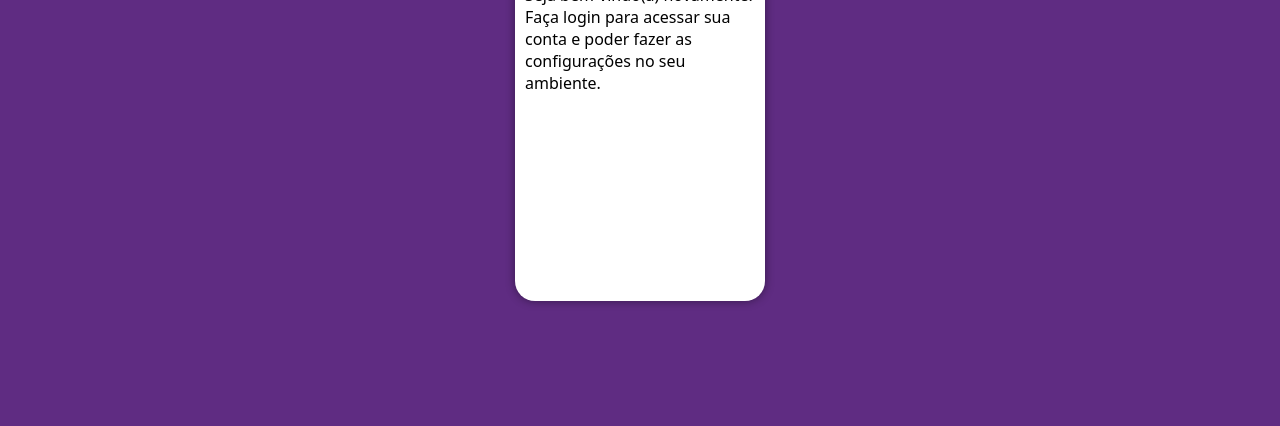
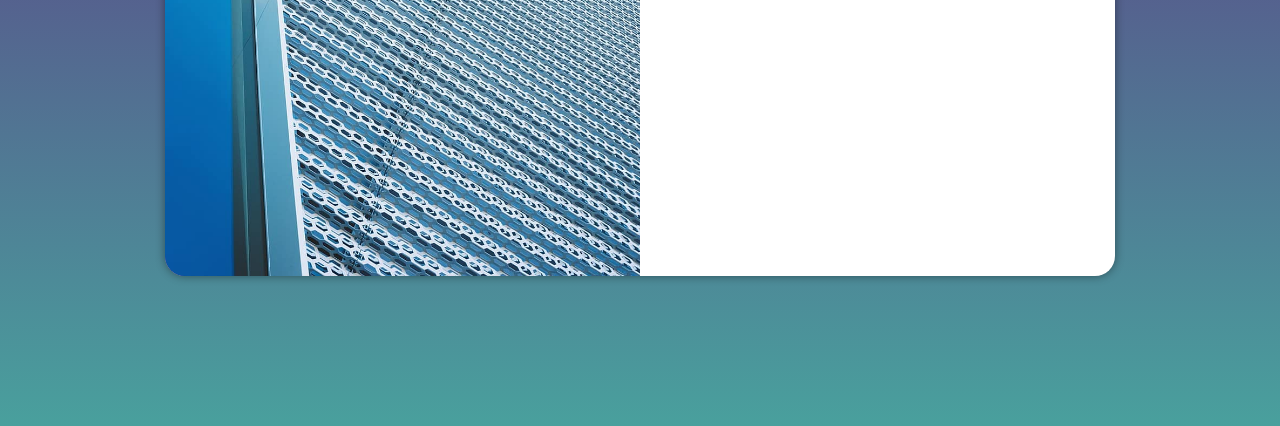
Before and after one commit to lucasmaxcrema/projeto-login, a plain HTML site: page index.html in a window 1280 px wide. Shown: the part 374-800 px from the top of the page. Drawn offline with Linux system fonts and the light colour scheme.

Commit message:
media query para outras telas

```diff
--- /dev/null
+++ b/estilos/media-query.css
@@ -0,0 +1,44 @@
+@charset "UTF-8";
+
+@media screen and (min-width: 768px) and (max-width: 992px) {
+
+    body {
+        background-image: linear-gradient(to top, #49a09d, #5f2c82);
+    }
+
+    section#login {
+        width: 80vw;
+    }
+
+    section#login > div#imagem {
+        float: left;
+        width: 30%;
+        height: 100%;
+    }
+
+    section#login > div#formulario {
+        float: right;
+        width: 70%;
+    }
+}
+
+@media screen and (min-width: 992px) {
+    body {
+        background-image: linear-gradient(to top, #49a09d, #5f2c82);
+    }
+
+    section#login {
+        width: 950px;
+    }
+
+    section#login > div#imagem {
+        float: left;
+        width: 50%;
+        height: 100%;
+    }
+
+    section#login > div#formulario {
+        float: right;
+        width: 50%;
+    }
+}
--- a/estilos/style.css
+++ b/estilos/style.css
@@ -33,21 +33,23 @@ section#login {
 
     background-color: white;
     width: 250px;
-    height: 550px;
+    height: 500px;
     border-radius: 20px;
     box-shadow: 0px 0px 10px rgba(0, 0, 0, 0.43);
+
+    transition: width .3s, height .3s;
+    transition-timing-function: ease;
 }
 
 section#login > div#imagem {
     display: block;
     background: #5f2c82 url(../imagens/metal.jpg);
     background-size: cover;
-    background-repeat: no-repeat;
     background-position: left bottom;
     height: 200px;
 }
 
 section#login > div#formulario {
-    padding-left: 10px;
+    padding: 10px;
     display: block;
 }
--- a/index.html
+++ b/index.html
@@ -5,6 +5,7 @@
     <meta name="viewport" content="width=device-width, initial-scale=1.0">
     <title>Login</title>
     <link rel="stylesheet" href="estilos/style.css">
+    <link rel="stylesheet" href="estilos/media-query.css">
 </head>
 <body>
     <main>
```
